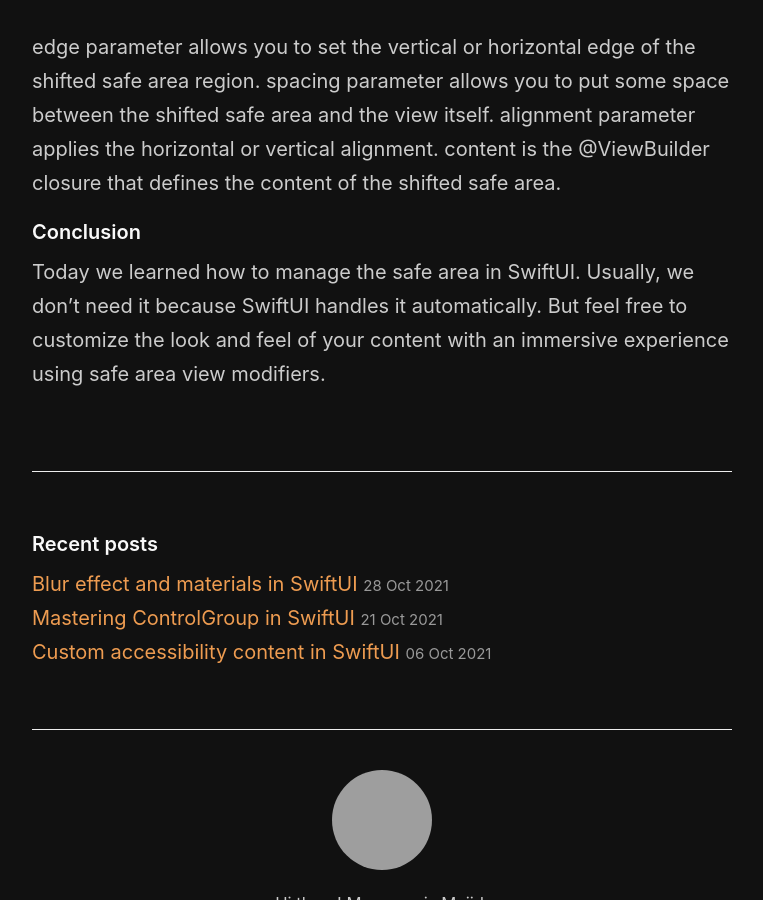
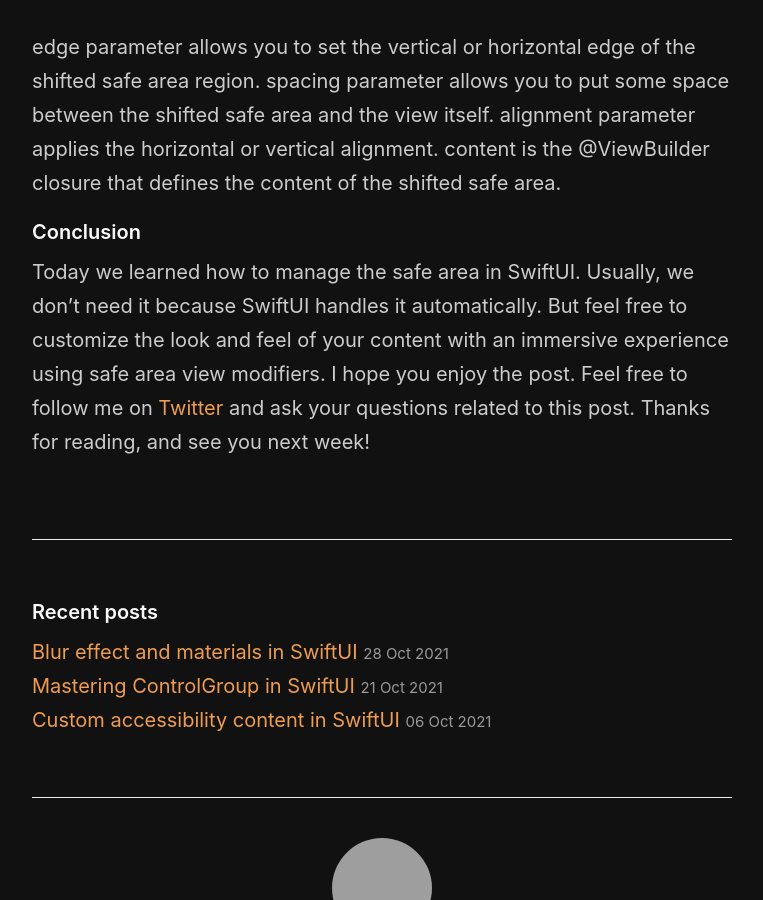
Before and after one commit to mecid/mecid.github.io, a Jekyll site: the page built from _posts/2021-11-03-managing-safe-area-in-swiftui.md, in a window 1280 px wide and 900 px high, scrolled down 3152 px, cut to the strip 0-900 px from the top of the window. Shown: the whole strip, without its empty margins (258-1021 px from the left). Built offline with Jekyll 4.4.1, drawn with Linux system fonts in a browser that asks for light colours; grey boxes are pictures that could not be loaded.

Commit message:
Conclusion tuned in safe area post

```diff
--- a/_posts/2021-11-03-managing-safe-area-in-swiftui.md
+++ b/_posts/2021-11-03-managing-safe-area-in-swiftui.md
@@ -102,4 +102,4 @@ alignment parameter applies the horizontal or vertical alignment.
 content is the @ViewBuilder closure that defines the content of the shifted safe area.
 
 #### Conclusion
-Today we learned how to manage the safe area in SwiftUI. Usually, we don't need it because SwiftUI handles it automatically. But feel free to customize the look and feel of your content with an immersive experience using safe area view modifiers.
+Today we learned how to manage the safe area in SwiftUI. Usually, we don't need it because SwiftUI handles it automatically. But feel free to customize the look and feel of your content with an immersive experience using safe area view modifiers. I hope you enjoy the post. Feel free to follow me on [Twitter](https://twitter.com/mecid) and ask your questions related to this post. Thanks for reading, and see you next week!
```
